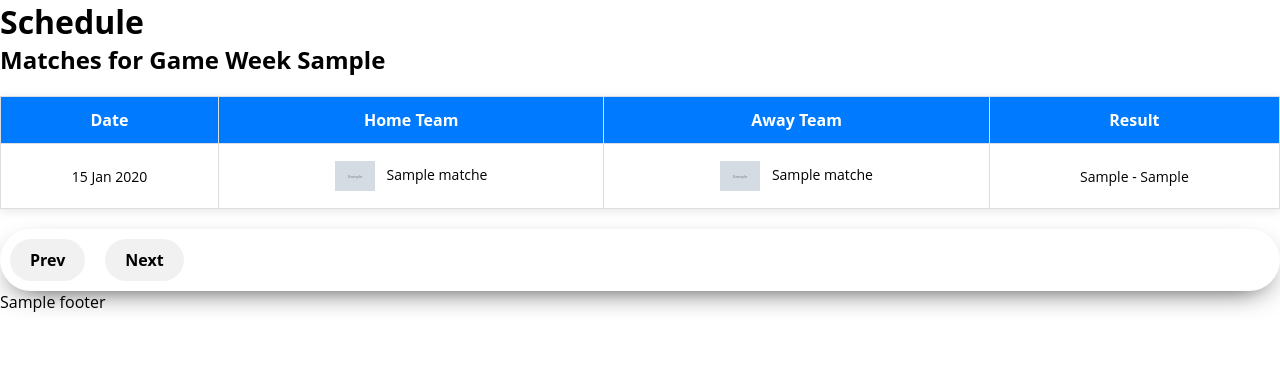
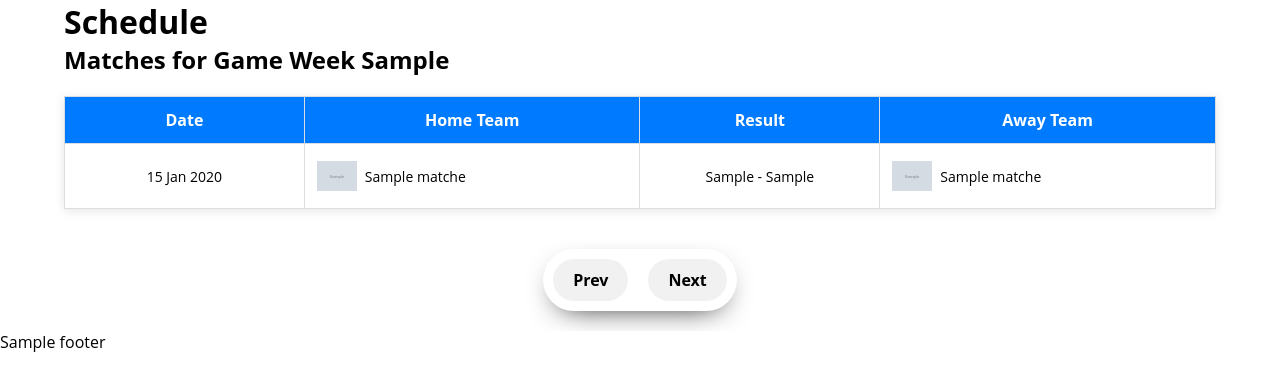
Before and after one commit to elliot-9712/footballTracker, a Node project: template views/schedule.handlebars in a window 1280 px wide. Shown: the part 61-452 px from the top of the page. Run offline with Node 20 templates, Linux system fonts and the light colour scheme; the template is opened without the code that fills it: most values are stand-ins (such as "Sample title", 1, 10 or a date in 2020); grey boxes marked "Sample" are stand-in pictures; some libraries are stand-ins or nearby versions.

Commit message:
css changes

```diff
--- a/public/css/style.css
+++ b/public/css/style.css
@@ -122,11 +122,20 @@ nav a:hover {
     margin-top: 15px;
 }
 
+.table-container {
+    margin: 0 auto;  /* Center the table */
+    max-width: 90%;  /* Limit the width of the table */
+    padding-left: 20px;  /* Left padding */
+    padding-right: 20px; /* Right padding */
+}
+
+/* Table Styling */
 table {
     width: 100%;
     border-collapse: collapse;
     margin: 20px 0;
     box-shadow: 0 2px 10px rgba(0, 0, 0, 0.1);
+    table-layout: fixed; /* Ensures fixed column widths */
 }
 
 thead {
@@ -138,6 +147,23 @@ table {
     padding: 12px;
     text-align: center;
     border: 1px solid #dddddd;
+    overflow: hidden; /* Prevents overflow of text */
+    text-overflow: ellipsis; /* Adds ellipsis if text is too long */
+    white-space: nowrap; /* Prevents text from wrapping */
+}
+
+/* Set fixed widths for Date, Result, Home Team, and Away Team columns */
+th:nth-child(1), td:nth-child(1) {  /* Date */
+    width: 100px;  /* Adjust as needed */
+}
+
+th:nth-child(2), td:nth-child(2), /* Home Team */
+th:nth-child(4), td:nth-child(4) { /* Away Team */
+    width: 150px; /* Adjust as needed for Home and Away teams */
+}
+
+th:nth-child(3), td:nth-child(4) { /* Result */
+    width: 100px; /* Same as Date for uniformity */
 }
 
 tbody tr:nth-child(even) {
@@ -157,6 +183,51 @@ table {
     font-size: 14px;
 }
 
+/* Flexbox layout for team logo and name */
+.team {
+    display: flex;
+    align-items: center;
+    justify-content: flex-start;
+}
+
+.team img {
+    width: 40px;
+    height: 40px;
+    object-fit: contain;
+    margin-right: 8px;
+}
+
+.team span {
+    white-space: nowrap; /* Prevent text from wrapping */
+}
+
+/* Applying different borders based on position */
+/* For Positions 1 to 4: Blue Border */
+.position-1 td:first-child,
+.position-2 td:first-child,
+.position-3 td:first-child,
+.position-4 td:first-child {
+    border-right: 4px solid #4285f4;
+}
+
+/* For Position 5 and 8: Orange Border */
+.position-5 td:first-child,
+.position-8 td:first-child {
+    border-right: 4px solid #fa7b16;
+}
+
+/* For Position 6: Green Border */
+.position-6 td:first-child {
+    border-right: 4px solid #02a40c;
+}
+
+/* For Positions 18 to 20: Red Border */
+.position-18 td:first-child,
+.position-19 td:first-child,
+.position-20 td:first-child {
+    border-right: 4px solid #ea4336;
+}
+
 img {
     width: 40px;  /* Fixed width */
     height: 40px; /* Fixed height */
@@ -167,16 +238,30 @@ img {
 }
 
 
+
+
 /* Pagination code from "Maketechstuff" - https://www.maketechstuff.com/2023/08/dynamic-pagination-in-javascript-step.html */
+
+.container {
+    display: flex;
+    justify-content: center;
+    align-items: center;
+    padding: 20px; /* Add some padding to avoid content touching the edges */
+    box-sizing: border-box;
+    overflow: hidden; /* Prevent scrollbars */
+}
+
+/* Box styling */
 .box {
     background-color: #ffffff;
     padding: 10px;
     border-radius: 100px;
     box-shadow: 0px 10px 30px -15px #000;
-    display: flex;
+    display: inline-flex;
     align-items: center;
+    justify-content: center;
+    margin: 0 auto;
 }
-
 .box ul {
     display: flex;
     margin: 0px 10px;
--- a/views/schedule.handlebars
+++ b/views/schedule.handlebars
@@ -1,13 +1,13 @@
+<div class="table-container">
     <h1>Schedule</h1>
     <h2>Matches for Game Week {{selectedGameWeek}}</h2>
-
     <table border="1">
         <thead>
             <tr>
                 <th>Date</th>
                 <th>Home Team</th>
+                <th>Result</th>
                 <th>Away Team</th>
-            <th>Result</th>
             </tr>
         </thead>
         <tbody>
@@ -15,22 +15,27 @@
                 <tr>
                     <td>{{this.date}}</td>
                     <td>
-                <img src="{{this.home_team_image}}" alt="{{this.home_team_name}}" style="width: 40px; height: 40px; object-fit: contain: margin-right: 8px; vertical-align: middle; display: inline-block;">
-                {{this.home_team_name}}
-            </td>
-            <td>
-                <img src="{{this.away_team_image}}" alt="{{this.away_team_name}}" style="width: 40px; height: 40px; object-fit: contain: margin-right: 8px; vertical-align: middle; display: inline-block;">
-                {{this.away_team_name}}
+                        <div class="team">
+                            <img src="{{this.home_team_image}}" alt="{{this.home_team_name}}">
+                            <span>{{this.home_team_name}}</span>
+                        </div>
                     </td>
                     <td>{{this.home_team_goals}} - {{this.away_team_goals}}</td>
+                    <td>
+                        <div class="team">
+                            <img src="{{this.away_team_image}}" alt="{{this.away_team_name}}">
+                            <span>{{this.away_team_name}}</span>
+                        </div>
+                    </td>
                 </tr>
             {{/each}}
         </tbody>
     </table>
+</div>
 
 
 {{!-- Pagination code from "Maketechstuff" - https://www.maketechstuff.com/2023/08/dynamic-pagination-in-javascript-step.html --}}
-
+<div class="container">
 <div class="box">
     <button type="button" class="prev"><a href="#">Prev</a></button>
 
@@ -38,6 +43,7 @@
     </ul>
 
     <button type="button" class="next"><a href="#">Next</a></button>
+</div>
 </div>
 
 <script>
```
Also changed, not shown: models/db.js (+47 -47 lines), views/table.handlebars (+9 -5 lines), database.db, session-db.db, 1 other file. Lines whose indentation alone changed are shown as unchanged.
